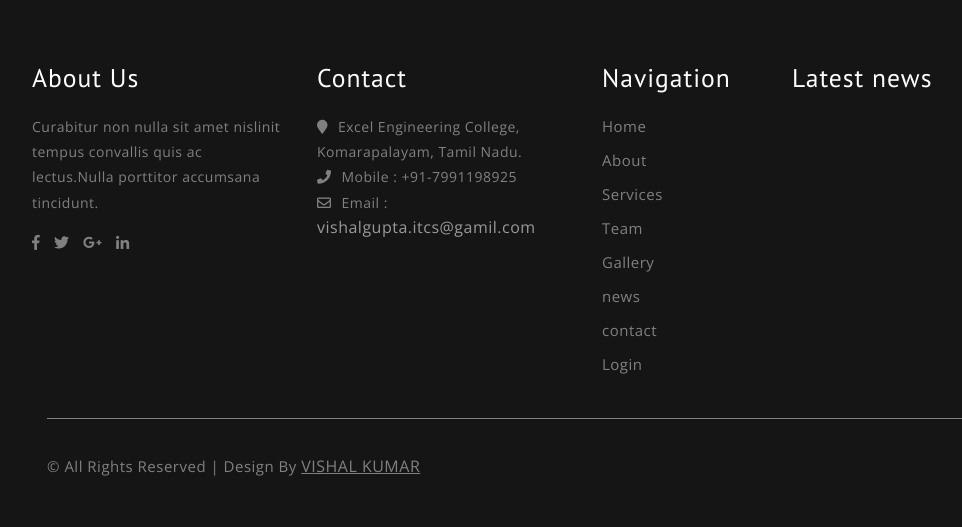
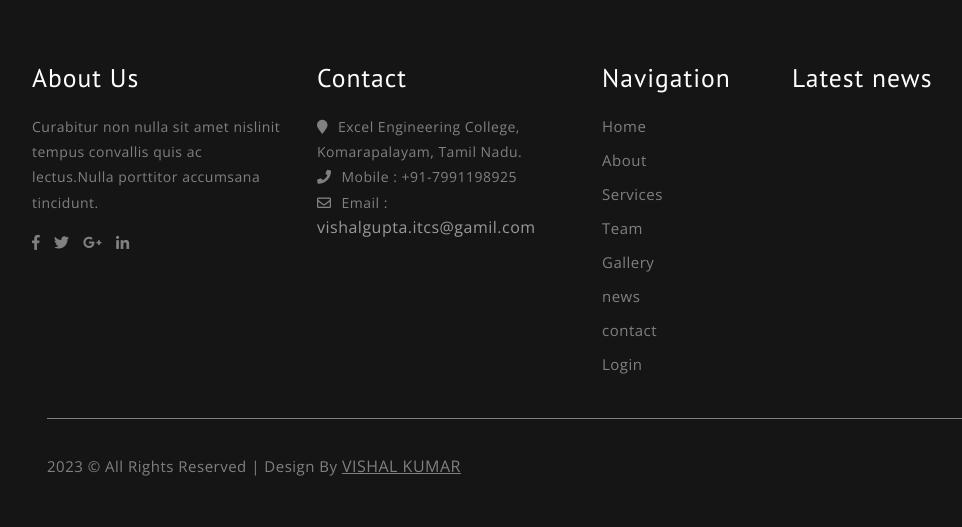
Before and after one commit to vishalkr0132/Oral_Cancer_Detection, a Django app: page / in a window 1280 px wide. Shown: the part 5973-6500 px from the top of the page, without its empty margins (53-1015 px from the left). Run offline with Django 3.2, Linux system fonts and the light colour scheme.

Commit message:
Update index.html

```diff
--- a/templates/index.html
+++ b/templates/index.html
@@ -696,7 +696,7 @@
 			</div>
 		</div>
 		<div class="copyright">
-			<p>© All Rights Reserved | Design by <a href="#">VISHAL KUMAR</a> </p>
+			<p>2023 © All Rights Reserved | Design by <a href="#">VISHAL KUMAR</a> </p>
 		</div>
 	</div>
 </div>
```
